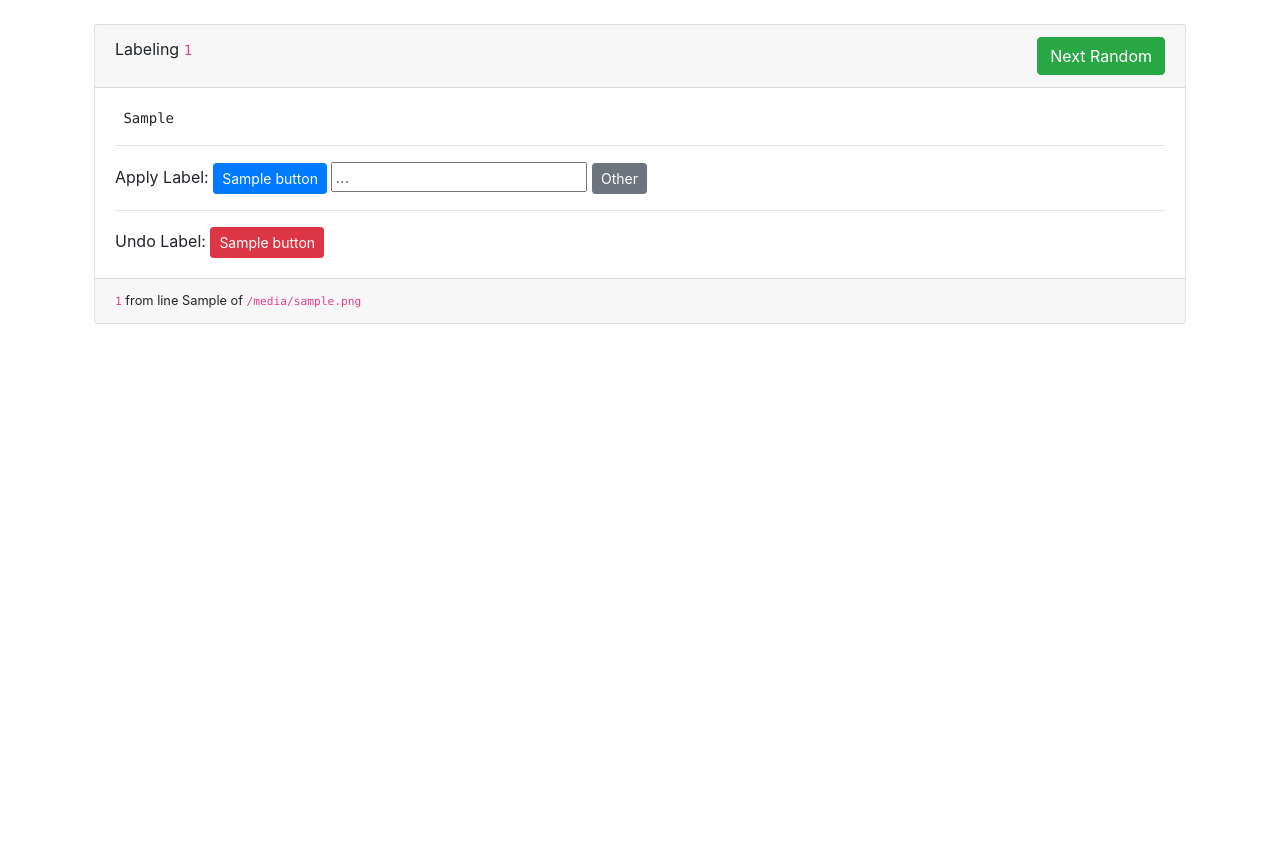
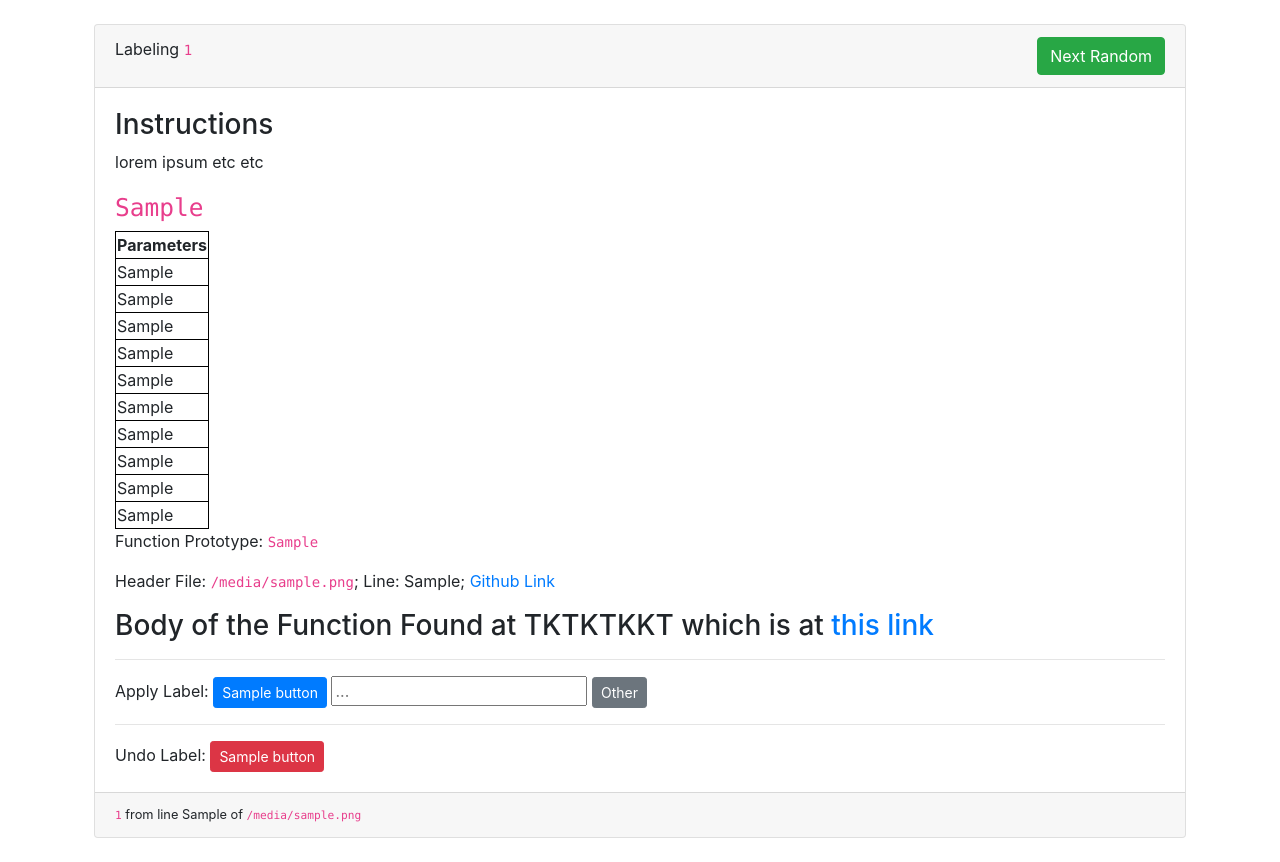
Before and after one commit to mjgaughan/flask-label-ui, a Flask app: template templates/label_one.j2 in a window 1280 px wide. Shown: the part 56-918 px from the top of the page. Before the commit the page ends 380 px from the top, so only its background shows below. Run offline with Flask 2, Linux system fonts and the light colour scheme; the template is opened without the code that fills it: most values are stand-ins (such as "Sample title", 1, 10 or a date in 2020); parts of the project's set-up code (start-up, migrations or seed data) failed here and were passed over.

Commit message:
updating some formatting

```diff
--- a/templates/example.j2
+++ b/templates/example.j2
@@ -1,12 +1,31 @@
 {# configure how this looks in HTML using Jinja2 template #}
 
 {# you can put regular python referring to the 'example' variable here. #}
-<pre> {{ example.json_str() }} </pre>
+{#<pre> {{ example.json_str()}} </pre>#}
+{#TODO: need to figure out how to identify the correct param, maybe need to loop#}
+ <h3> Instructions </h3>
+ <p> lorem ipsum etc etc</p>
 
-{# it's unlikely YOUR data will need a colored square, so you can delete everything but the pre tag to start! #}
-{% if 'html' in example.features %}
-    {# I hid this in an if-statement so it should magically disappear if you don't have that feature #}
-    <svg width="100" height="100">
-        <rect width="100" height="100" style="fill:{{example.features.html}}" />
-    </svg>
-{% endif %}
+ <h3>
+    <code>
+ {{example.features.func_prototype}}
+ </code>
+ </h3>
+ <table style="border: 1px solid black">
+    <tr style="border: 1px solid black"> <th>Parameters </th> </tr>
+    <tr style="border: 1px solid black"> <td>{{example.features.a0}} </td> </tr>
+    <tr style="border: 1px solid black"> <td>{{example.features.a1}} </td> </tr>
+    <tr style="border: 1px solid black"> <td>{{example.features.a2}} </td> </tr>
+    <tr style="border: 1px solid black"> <td>{{example.features.a3}} </td> </tr>
+    <tr style="border: 1px solid black"> <td>{{example.features.a4}} </td> </tr>
+    <tr style="border: 1px solid black"> <td>{{example.features.a5}} </td> </tr>
+    <tr style="border: 1px solid black"> <td>{{example.features.a6}} </td> </tr>
+    <tr style="border: 1px solid black"> <td>{{example.features.a7}} </td> </tr>
+    <tr style="border: 1px solid black"> <td>{{example.features.a8}} </td> </tr>
+    <tr style="border: 1px solid black"> <td>{{example.features.a9}} </td> </tr>
+ </table>
+ <p>Function Prototype: <code>
+ {{example.features.func_prototype}}
+ </code></p>
+ <p> Header File: <code>{{example.features.file}}</code>; Line: {{example.features.est_line}}; <a href="https://github.com/torvalds/linux/tree/v5.16/drivers" target="_blank">Github Link</a></p>
+<h3>Body of the Function Found at TKTKTKKT which is at <a href="https://github.com/torvalds/linux/tree/v5.16/drivers" target="_blank">this link</a></h3>
```
